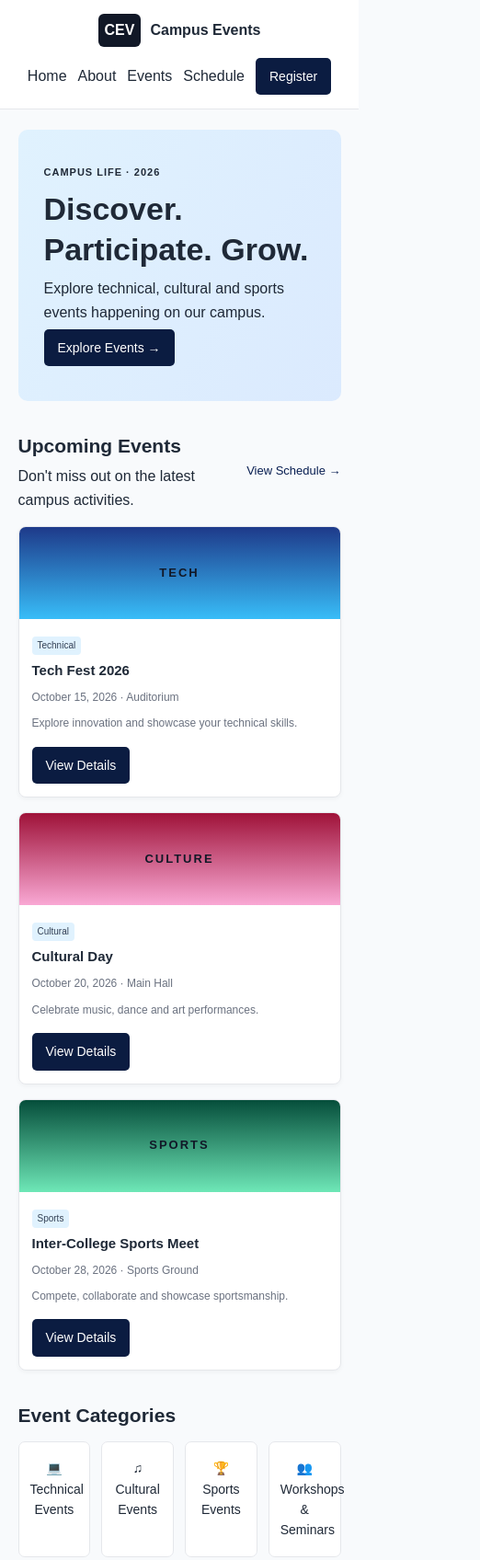
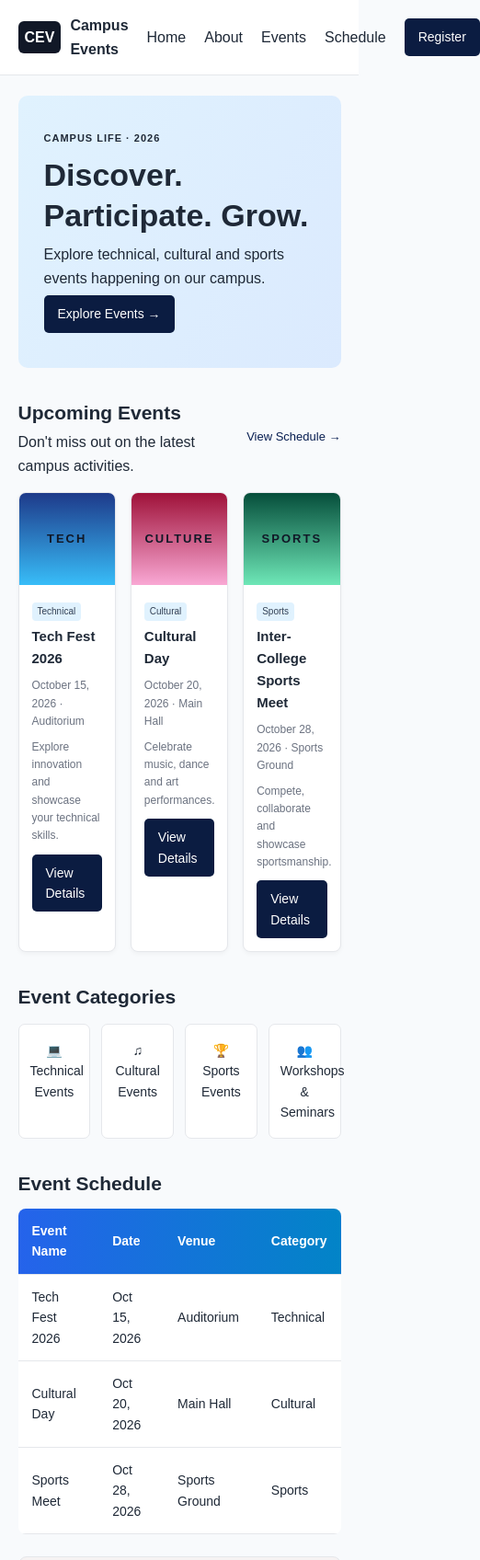
Before and after one commit to Jobigasanthirasekar/Doodle_Tasks, a plain HTML site: page Tash1.5/index.html in a window 390 px wide. Shown: the top 1696 px of the page at 92% size, 522 px wide, since content can reach past the window. Drawn offline with Linux system fonts and the light colour scheme.

Commit message:
Add Tash1.5 files

```diff
--- a/Tash1.5/style.css
+++ b/Tash1.5/style.css
@@ -1,5 +1,5 @@
 
-/* 1. Common CSS */
+
 * {
     margin: 0;
     padding: 0;
@@ -23,14 +23,14 @@ a {
     color: inherit;
 }
 
-/* 2. Main Container */
+
 .container {
     width: 90%;
     max-width: 1000px;
     margin: 0 auto;
 }
 
-/* 3. Navbar */
+
 .navbar {
     background-color: white;
     padding: 15px 5%;
@@ -91,8 +91,6 @@ nav a:hover {
 }
 
 
-
-
 .top {
     background: linear-gradient(120deg, #e0f2fe, #dbeafe);
     padding: 38px 28px;
@@ -113,7 +111,7 @@ nav a:hover {
     margin-bottom: 8px;
 }
 
-/* 6. Upcoming Events */
+
 .events_section {
     margin-top: 32px;
 }
@@ -338,44 +336,3 @@ footer .copyright {
     margin-top: 10px;
     color: #94a3b8;
 }
-
-/* 12. Mobile Responsive Design */
-@media (max-width: 700px) {
-
-    .navbar {
-        flex-direction: column;
-        gap: 12px;
-    }
-
-    nav {
-        justify-content: center;
-        flex-wrap: wrap;
-        gap: 12px;
-    }
-
-    .hero h1 {
-        font-size: 27px;
-    }
-
-    .event-cards {
-        grid-template-columns: 1fr;
-    }
-
-    .category-list {
-        grid-template-columns: repeat(2, minmax(0, 1fr));
-    }
-
-    .form-grid {
-        grid-template-columns: 1fr;
-    }
-
-    .section-heading {
-        align-items: flex-start;
-    }
-
-    th,
-    td {
-        padding: 10px;
-        white-space: nowrap;
-    }
-}
```
